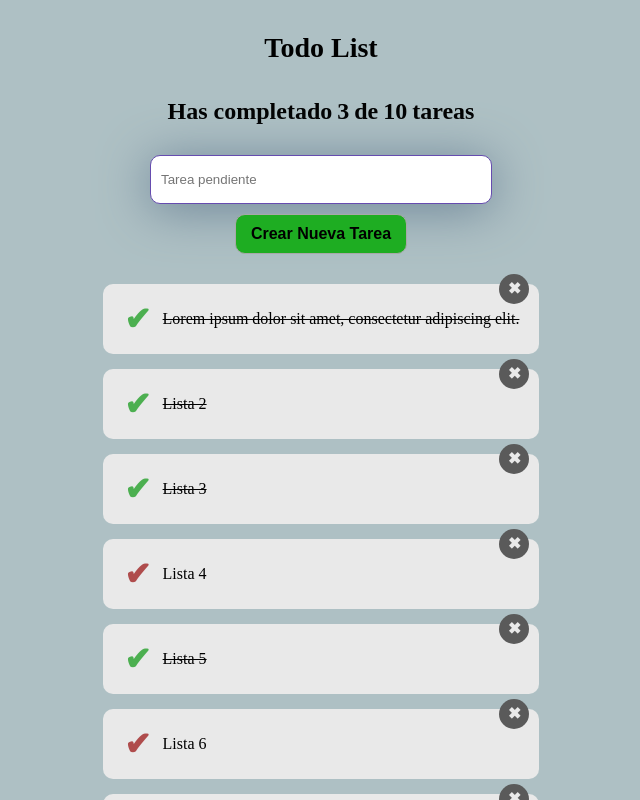
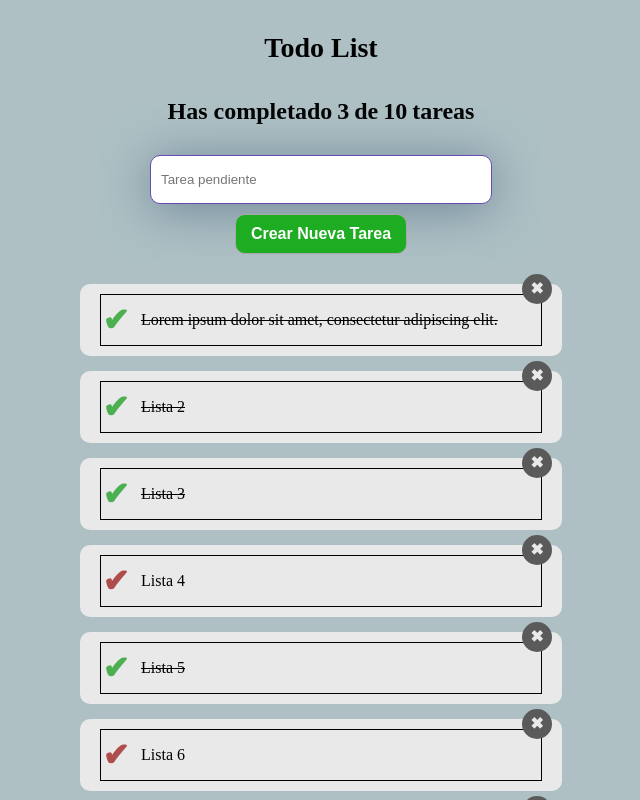
Before and after one commit to dejeloper/todo-list-base, a React (Vite) app: page / in a window 1280 px wide. Shown: the top 800 px of the page, without its empty margins (319-959 px from the left). Built offline with nearby package versions, Linux system fonts and the light colour scheme.

Commit message:
Update Components Styles

```diff
--- a/src/components/CreateTodoButton.css
+++ b/src/components/CreateTodoButton.css
@@ -1,7 +1,7 @@
 .btn-create-item {
   font-size: 1em;
   font-weight: bold;
-  color: black;
+  color: white;
   background-color: #1ead22;
   text-align: center;
   cursor: pointer;
--- a/src/components/TodoItem.css
+++ b/src/components/TodoItem.css
@@ -9,8 +9,9 @@
 .content-todo-item {
   display: flex;
   flex-direction: row;
-  justify-content: space-between;
   align-items: center;
+  width: 100%;
+  border: 1px solid;
 }
 .check {
   margin-right: 10px;
--- a/src/components/TodoList.css
+++ b/src/components/TodoList.css
@@ -4,10 +4,12 @@
   justify-content: center;
   align-items: center;
   max-width: 48rem;
+  min-width: 32rem;
 }
 .ul-todo-list {
   text-align: center;
   list-style: none;
   margin: 0;
   padding: 5px 20px;
+  width: 100%;
 }
```
